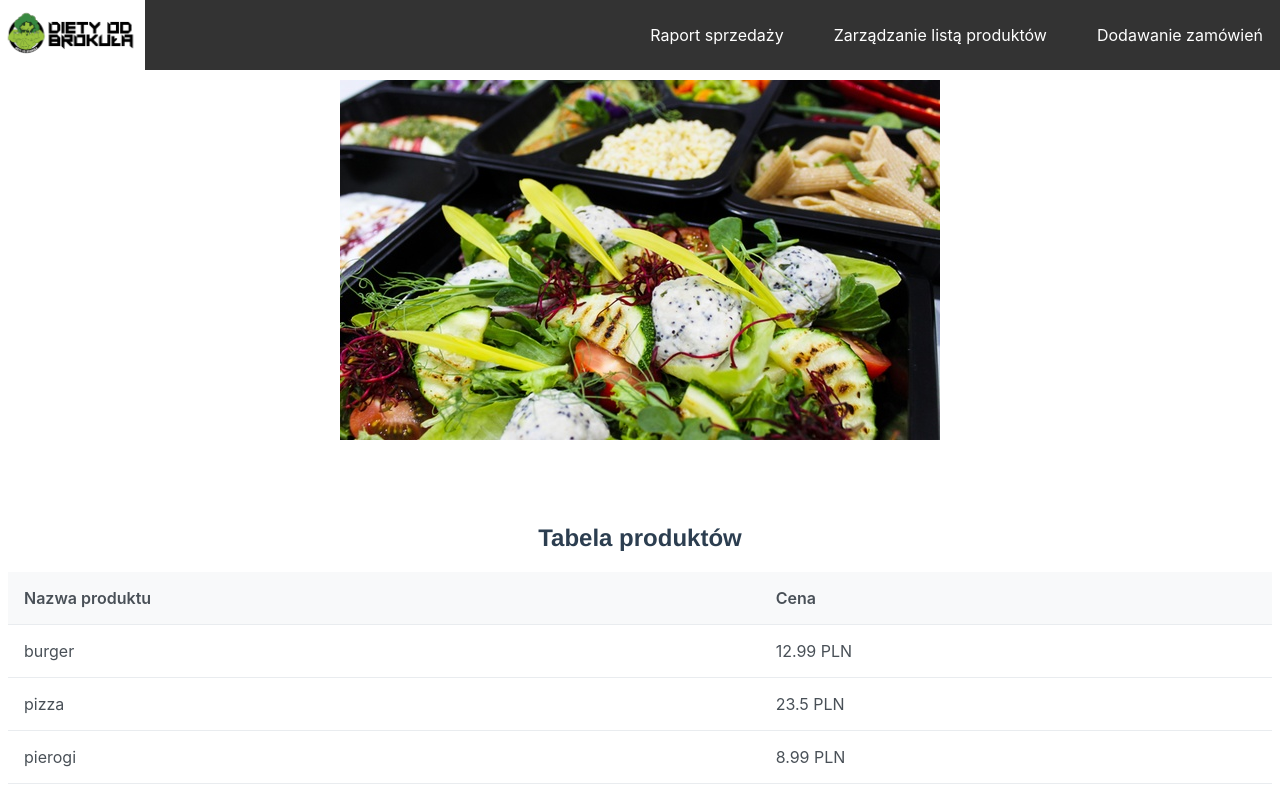
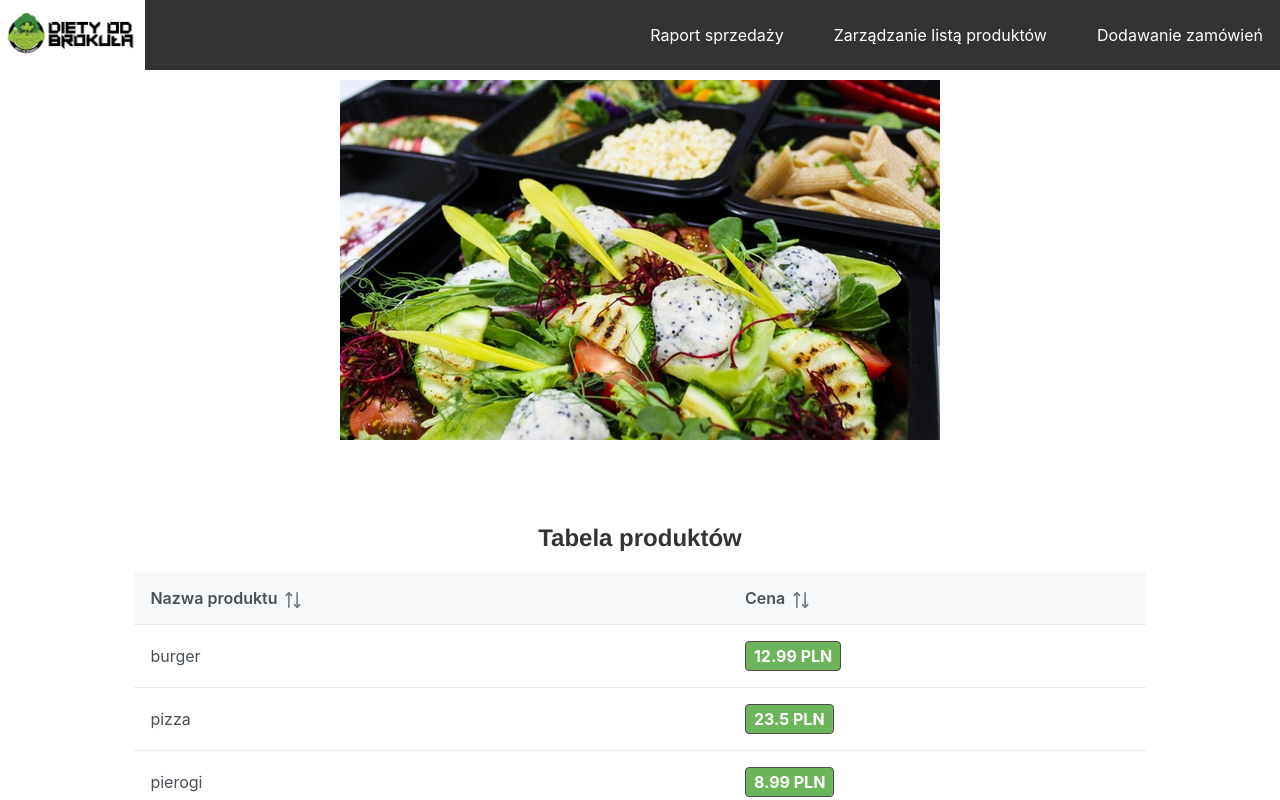
Before and after one commit to Bonus1337/SalesTracker, a Vue app: page / in a window 1280 px wide. Shown: the top 800 px of the page. Built offline with nearby package versions, Linux system fonts and the light colour scheme.

Commit message:
Fix for ui

```diff
--- a/src/components/mainScreen/CarouselComponent.vue
+++ b/src/components/mainScreen/CarouselComponent.vue
@@ -21,6 +21,7 @@ import food1 from "../../assets/food1.jpeg";
 import food2 from "../../assets/food2.jpeg";
 import food3 from "../../assets/food3.jpeg";
 export default {
+  name: "CarouselComponent",
   data() {
     return {
       images: [ads, food1, food2, food3],
--- a/src/components/mainScreen/PriceProductTable.vue
+++ b/src/components/mainScreen/PriceProductTable.vue
@@ -1,10 +1,10 @@
 <template>
   <div>
     <DataTable :value="products" tableStyle="min-width: 20rem">
-      <Column field="name" header="Nazwa produktu"></Column>
-      <Column field="unitPrice" header="Cena">
+      <Column field="name" sortable header="Nazwa produktu"></Column>
+      <Column field="unitPrice" sortable header="Cena">
         <template #body="slotProps">
-          {{ slotProps.data.unitPrice }} PLN
+          <span class="unit-price">{{ slotProps.data.unitPrice }} PLN</span>
         </template>
       </Column>
     </DataTable>
@@ -16,6 +16,7 @@ import { mapGetters } from "vuex";
 import DataTable from "primevue/datatable";
 import Column from "primevue/column";
 export default {
+  name: "PriceProductTable",
   components: {
     DataTable,
     Column,
@@ -28,3 +29,17 @@ export default {
   },
 };
 </script>
+
+<style>
+.unit-price {
+  display: inline-block;
+  padding: 0.25rem 0.5rem;
+  border-radius: 0.25rem;
+  background-color: #6db55a;
+  color: #ffffff;
+  font-weight: bold;
+  font-size: 16px;
+  text-align: center;
+  border: 1px solid #4e4e4e;
+}
+</style>
--- a/src/views/HomeView.vue
+++ b/src/views/HomeView.vue
@@ -20,7 +20,34 @@ export default {
 </script>
 
 <style scoped>
+body {
+  background-color: #f0f0f0;
+  font-family: Arial, sans-serif;
+}
+.carousel {
+  margin: 2rem auto;
+  box-shadow: 0 0 10px rgba(0, 0, 0, 0.1);
+  border-radius: 10px;
+}
 .table {
-  margin-top: 5rem;
+  margin: 5rem auto;
+  width: 80%;
+}
+.table h2 {
+  text-align: center;
+  color: #333;
+}
+.p-datatable {
+  border: none;
+}
+.p-datatable-thead > tr > th {
+  padding: 1rem;
+  border-bottom: 1px solid #ccc;
+  background-color: #eee;
+}
+.p-datatable-tbody > tr > td {
+  padding: 1rem;
+  border-bottom: 1px solid #ccc;
+  background-color: #fff;
 }
 </style>
```
